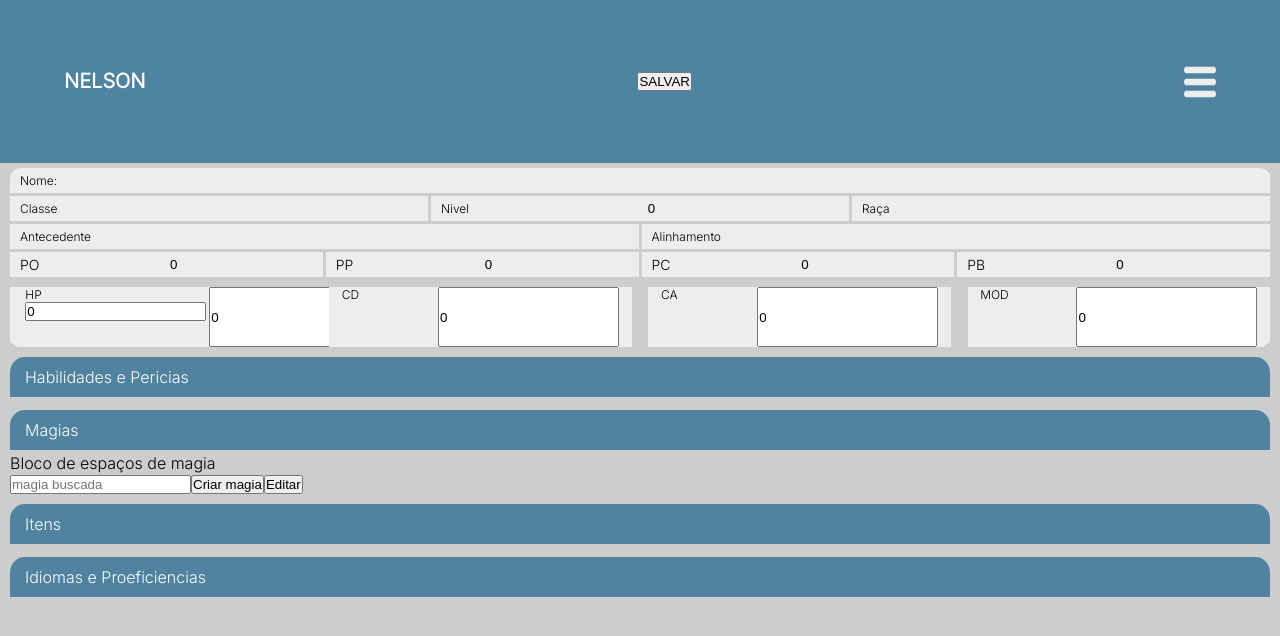
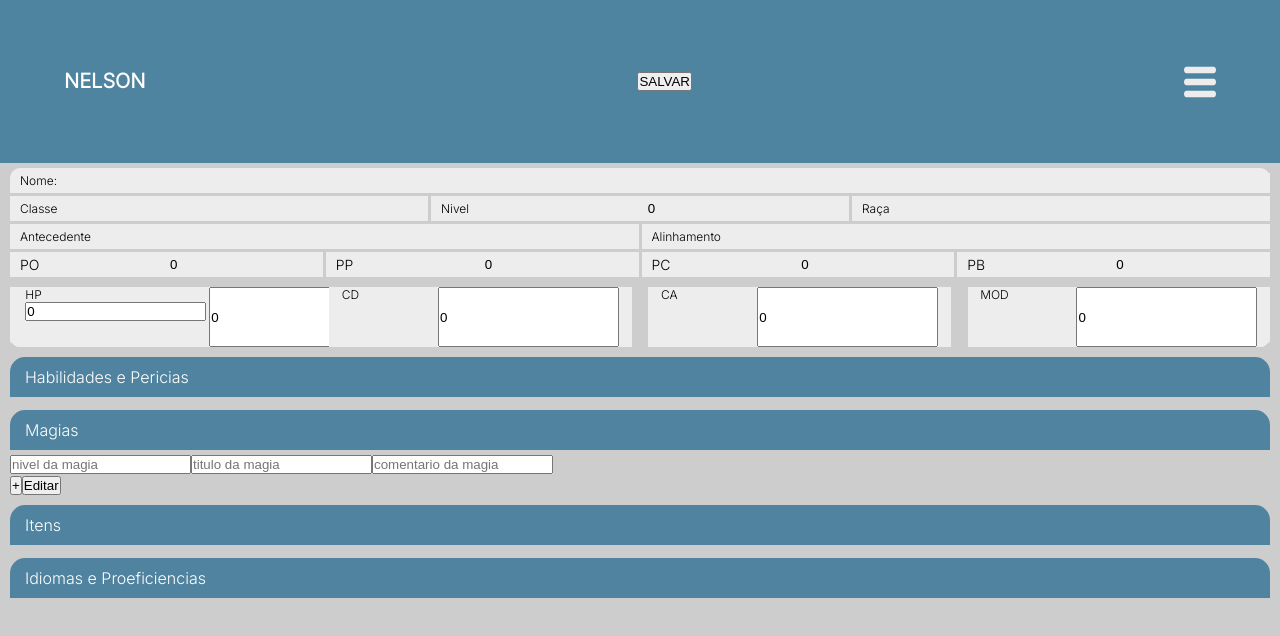
Before and after one commit to mabiiak/ficheiro-de-bolso, a React (Create React App) app: page / in a window 1280 px wide. Both pictures are taken after a click on the element "Magias". Shown: the top 636 px of the page. Built offline with nearby package versions, Linux system fonts and the light colour scheme.

Commit message:
refactor: corrige fluxo para adicionar magias

```diff
--- a/src/components/Magias.jsx
+++ b/src/components/Magias.jsx
@@ -4,17 +4,10 @@ import { Context } from '../context/Provider';
 export default function Magias() {
     const {listaMagias, setListaMagias} = useContext(Context);
     const [editando, setEditar] = useState(false);
-    const [statusCriacao, setStatusCriacao] = useState("");
-    const [esconderCriacao, setEsconderCriacao] = useState(true);
 
-    useEffect(() => {
-        if (statusCriacao === "criando") {
-            setEsconderCriacao(false);
-        } else if (statusCriacao === "salvar") {
-            setEsconderCriacao(true);
-            setStatusCriacao("");
-        };
-    }, [statusCriacao]);
+    const [tituloMagia, setTituloMagia] = useState("");
+    const [nivelMagia, setNivelMagia] = useState("");
+    const [comentarioMagia, setComentarioMagia] = useState("");
 
     function habilitarEdicao() {
         setEditar(!editando);
@@ -26,38 +19,70 @@ export default function Magias() {
         const novaListaMagias = [...listaMagias];
         novaListaMagias[index] = { ...novaListaMagias[index], [name]: value };
         setListaMagias(novaListaMagias);
-    }
+    };
+
+    const changeValue = ({target}) => {
+        const { value, name } = target;
+
+        switch(name) {
+        case 'nivel':
+            setNivelMagia(value);
+            break;
+        case 'titulo':
+            setTituloMagia(value);
+            break;
+        case 'comentario':
+            setComentarioMagia(value);
+            break;
+        default :
+            console.log("Parece que algo deu errado, procure o sábio mais próximo");
+            break;
+        }
+    };
+
+    const salvarMagia = () => {
+        setListaMagias([ ...listaMagias, {
+            'nivel': nivelMagia,
+            'titulo': tituloMagia,
+            'comentario': comentarioMagia,
+        }]);
+
+        setTituloMagia("");
+        setNivelMagia("");
+        setComentarioMagia("");
+    };
 
     return(
         <div>
+            {/*
+            <div>Bloco de espaços de magia</div>
+            <input type="text" placeholder="filtrar magia" />
+            */}
+
             <div>
-                Bloco de espaços de magia
-            </div>
-
-            <input type="text" placeholder="magia buscada" />
-            <button
-                // onClick={() => criarSalvar()}
-            >
-                Criar magia
-            </button>
-            {/* <div hidden={esconderCriacao}>
                 <input
+                    placeholder="nivel da magia"
                     type="text"
                     onChange={(e) => changeValue(e)}
                     name="nivel"
+                    value={nivelMagia}
                 />
                 <input
+                    placeholder="titulo da magia"
                     type="text"
                     onChange={(e) => changeValue(e)}
                     name="titulo"
+                    value={tituloMagia}
                 />
                 <input
-                    placeholder="descrição da magia"
+                    placeholder="comentario da magia"
                     onChange={(e) => changeValue(e)}
                     name="comentario"
+                    value={comentarioMagia}
                 />
-            </div> */
-            }
+            </div>
+            <button onClick={() => salvarMagia()}>+</button>
+
             {
                 listaMagias && listaMagias.map((magia, index) => (
                     <div key={magia.titulo}>
```
